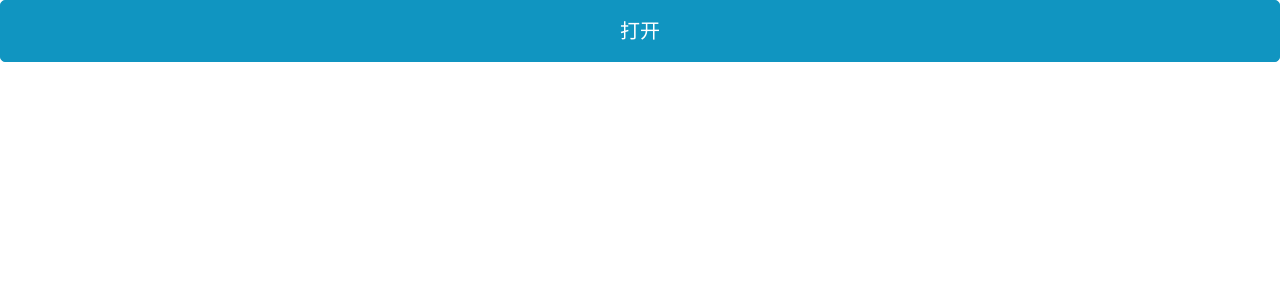
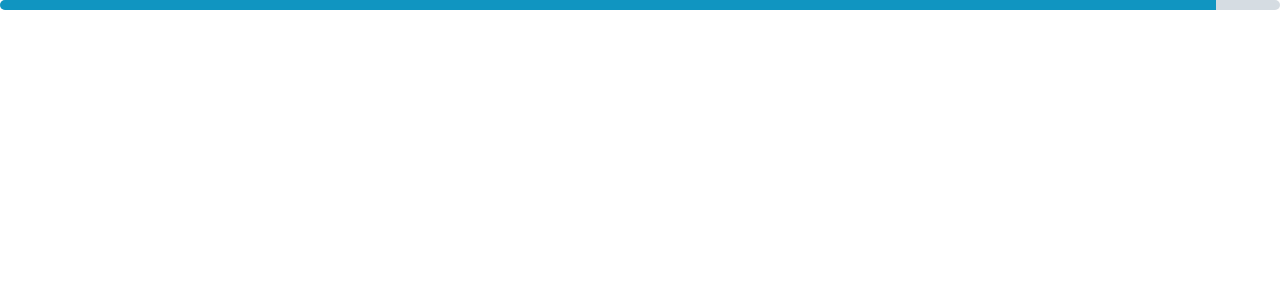
Before and after one commit to vueadmin/vue-pico-ui, a Vue app: page / in a window 1280 px wide. Shown: the top 300 px of the page. Built offline with nearby package versions, Linux system fonts and the light colour scheme.

Commit message:
封装Progress组件

```diff
--- a/packages/dialog/src/main.vue
+++ b/packages/dialog/src/main.vue
@@ -18,7 +18,6 @@
   </dialog>
 </template>
 
-
 <script>
 export default {
   name: "PicoDialog",
--- a/packages/index.js
+++ b/packages/index.js
@@ -1,8 +1,9 @@
 import Button from "./button";
 import Table from "./table";
-import Dialog from "./dialog"
+import Dialog from "./dialog";
+import Progress from "./progress";
 
-const components = [Button, Table, Dialog];
+const components = [Button, Table, Dialog, Progress];
 
 const install = function (Vue) {
   if (install.installed) return;
@@ -18,4 +19,4 @@ export default {
   ...components,
 };
 
-export { Button, Table, Dialog };
+export { Button, Table, Dialog, Progress };
--- /dev/null
+++ b/packages/progress/index.js
@@ -0,0 +1,7 @@
+import Progress from "./src/main.vue";
+
+Progress.install = (vue) => {
+  vue.component(Progress.name, Progress);
+};
+
+export default Progress;
--- /dev/null
+++ b/packages/progress/src/main.vue
@@ -0,0 +1,14 @@
+<template>
+  <progress id="indeterminate-progress" indeterminate :value="value" :max="max"></progress>
+</template>
+
+<script>
+export default {
+  name: "PicoProgress",
+  props: {
+    value: String,
+    max: String,
+    indeterminate: Boolean,
+  }
+};
+</script>
--- a/src/App.vue
+++ b/src/App.vue
@@ -13,7 +13,7 @@
         >
       </template>
     </PicoTable> -->
-    <PicoDialog title="Modal title demo" :visible.sync="visible">
+    <!-- <PicoDialog title="Modal title demo" :visible.sync="visible">
       <template v-slot:main>
         <PicoTable :data="tableData" :option="optionData">
           <template #default="scope">
@@ -27,8 +27,9 @@
         <PicoButton @click="handleCloseModal">取消</PicoButton>
         <PicoButton @click="handleCloseModal">提交</PicoButton>
       </template>
-    </PicoDialog>
-    <PicoButton @click="handleOpenModal">打开</PicoButton>
+    </PicoDialog> -->
+    <!-- <PicoButton @click="handleOpenModal">打开</PicoButton> -->
+    <PicoProgress value="95" max="100" indeterminate />
   </div>
 </template>
 
```
